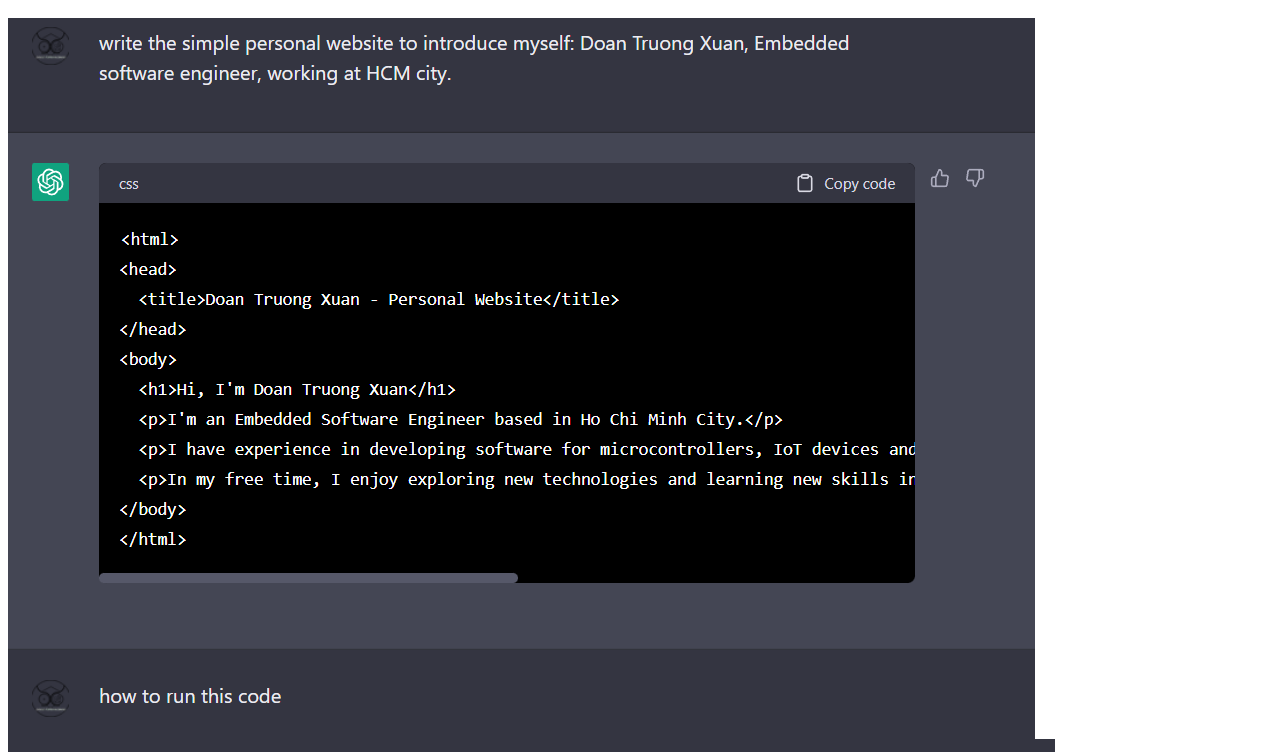
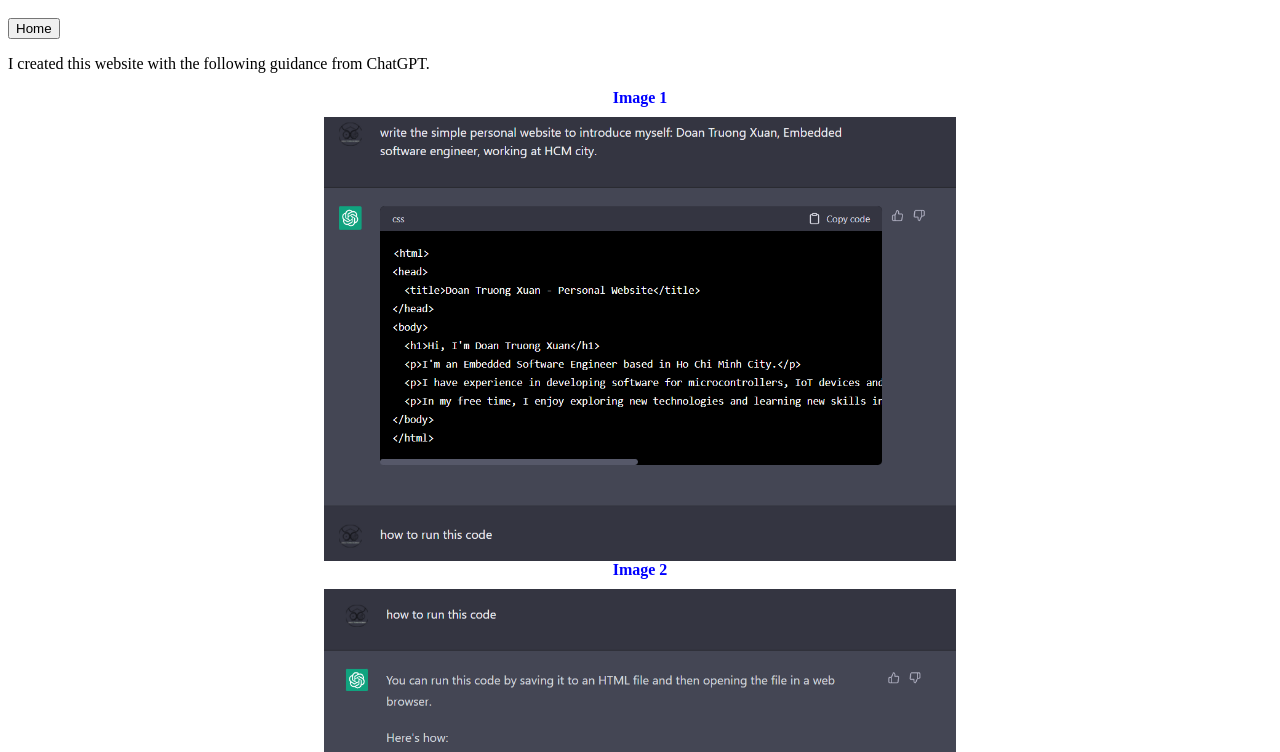
Before and after one commit to DTrXuan/ezpage, a plain HTML site: page image.html in a window 1280 px wide. Shown: the part 48-800 px from the top of the page. Drawn offline with Linux system fonts and the light colour scheme; files whose address does not match are found by name.

Commit message:
modified image.html and add pictures

```diff
--- a/image.html
+++ b/image.html
@@ -1,24 +1,68 @@
 <html>
 <head>
   <title>Doan Truong Xuan - Images</title>
+  <style>
+    .photo {
+      display: flex;
+      flex-direction: column;
+      align-items: center;
+    }
+    .title {
+      color: blue;
+      font-weight: bold;
+      margin: 0;
+    }
+    img {
+      width: 50%;
+      height: auto;
+      margin-top: 10px;
+    }
+  </style>
 </head>
 <body>
     <h1>Images</h1>
+    <button onclick="window.location.href='index.html'">Home</button>
+    <p>I created this website with the following guidance from ChatGPT.</p>
     <div id="images">
         <!-- Javascript code to dynamically add images -->
     </div>
-    <button onclick="window.location.href='index.html'">Home</button>
 </body>
 <script>
   // Get the images div
   const imagesDiv = document.getElementById("images");
 
+  // Get the number of images in the folder
+  const numImages = (() => {
+    let count = 0;
+    for (let i = 1; ; i++) {
+      if (fetch(`images/${i}.png`).ok) {
+        count++;
+      } else {
+        break;
+      }
+    }
+    return count;
+  })();
+
   // Loop through all images in the folder
-    for (let i = 1; i <= 6; i++) {
+  for (let i = 1; i <= 12; i++) {
+    // Create a div for each photo
+    const photoDiv = document.createElement("div");
+    photoDiv.classList.add("photo");
+
+    // Create a title for each photo
+    const title = document.createElement("p");
+    title.textContent = `Image ${i}`;
+    title.classList.add("title");
+    photoDiv.appendChild(title);
+
     // Create an image element for each photo
     const image = document.createElement("img");
     image.src = `images/${i}.png`;
-      imagesDiv.appendChild(image);
+    image.alt = `Image ${i}`;
+    photoDiv.appendChild(image);
+
+    imagesDiv.appendChild(photoDiv);
   }
 </script>
 </html>
```
Also changed, not shown: images/1.png (renamed from image/1.png), images/10.png (added), images/11.png (added), images/12.png (added), images/2.png (renamed from image/2.png), images/3.png (renamed from image/3.png), images/4.png (renamed from image/4.png), images/5.png (renamed from image/5.png), images/6.png (renamed from image/6.png), images/7.png (renamed from image/7.png), images/8.png (renamed from image/8.png), images/9.png (added). Lines whose indentation alone changed are shown as unchanged.
